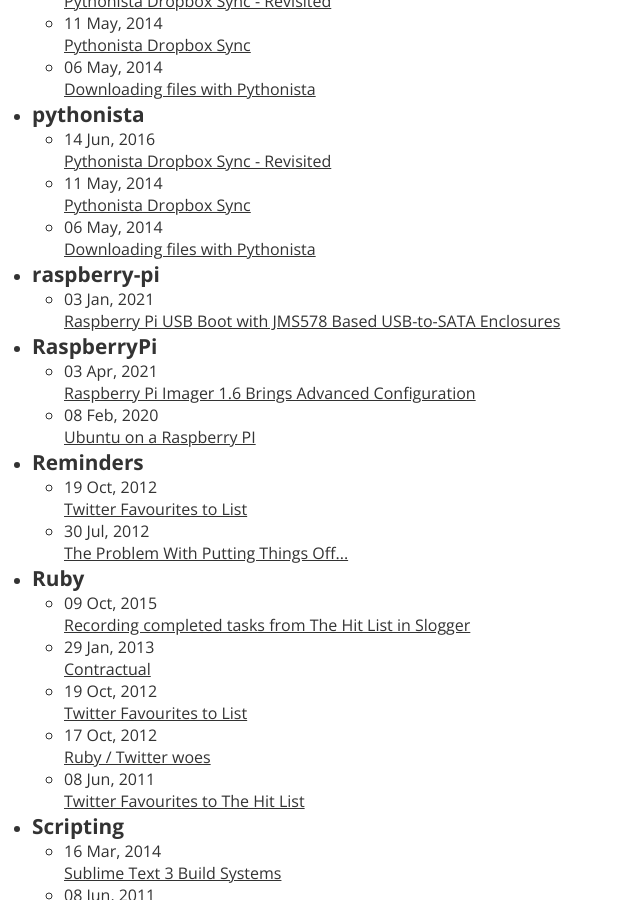
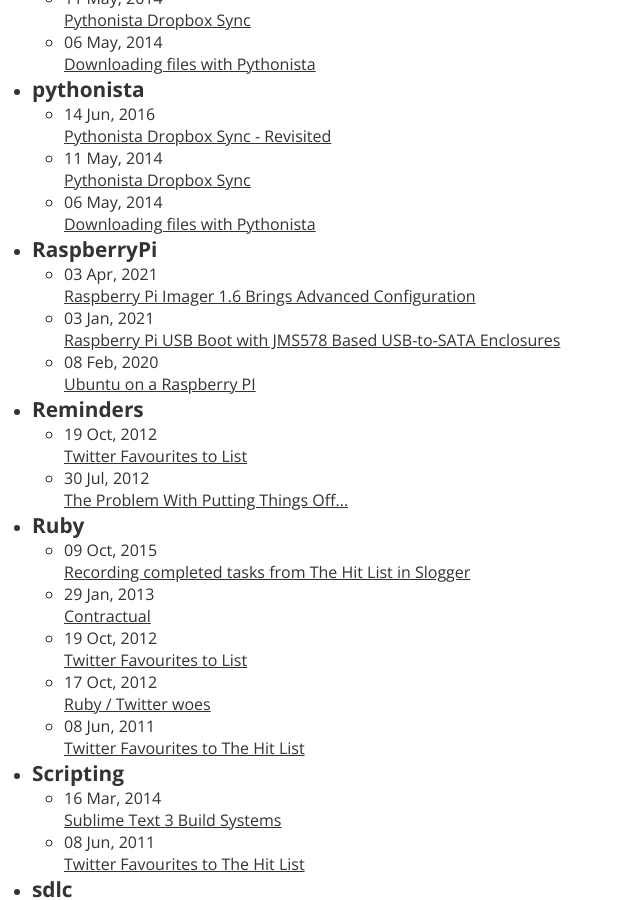
Before and after one commit to dhutchison/dhutchison.github.io, a Jekyll site: the page built from archives/tags.html, in a window 1280 px wide and 900 px high, scrolled down 7515 px. Shown: the whole window, without its empty margins (0-640 px from the left). Built offline with Jekyll 4.4.1, drawn with Linux system fonts in a browser that asks for light colours.

Commit message:
fix: updated tag for consistency

```diff
--- a/_posts/2021-01-03-raspberry-pi-usb-boot-with-jms578-based-usb-to-sata-enclosures.markdown
+++ b/_posts/2021-01-03-raspberry-pi-usb-boot-with-jms578-based-usb-to-sata-enclosures.markdown
@@ -3,7 +3,7 @@ title: Raspberry Pi USB Boot with JMS578 Based USB-to-SATA Enclosures
 summary: "Some JMS578 based USB-to-SATA enclosures cannot boot a Raspberry Pi 4B over
   USB 3 without a firmware update being applied. \n"
 tags:
-- raspberry-pi
+- RaspberryPi
 categories:
 - Development
 date: 2021-01-03 18:29
```
